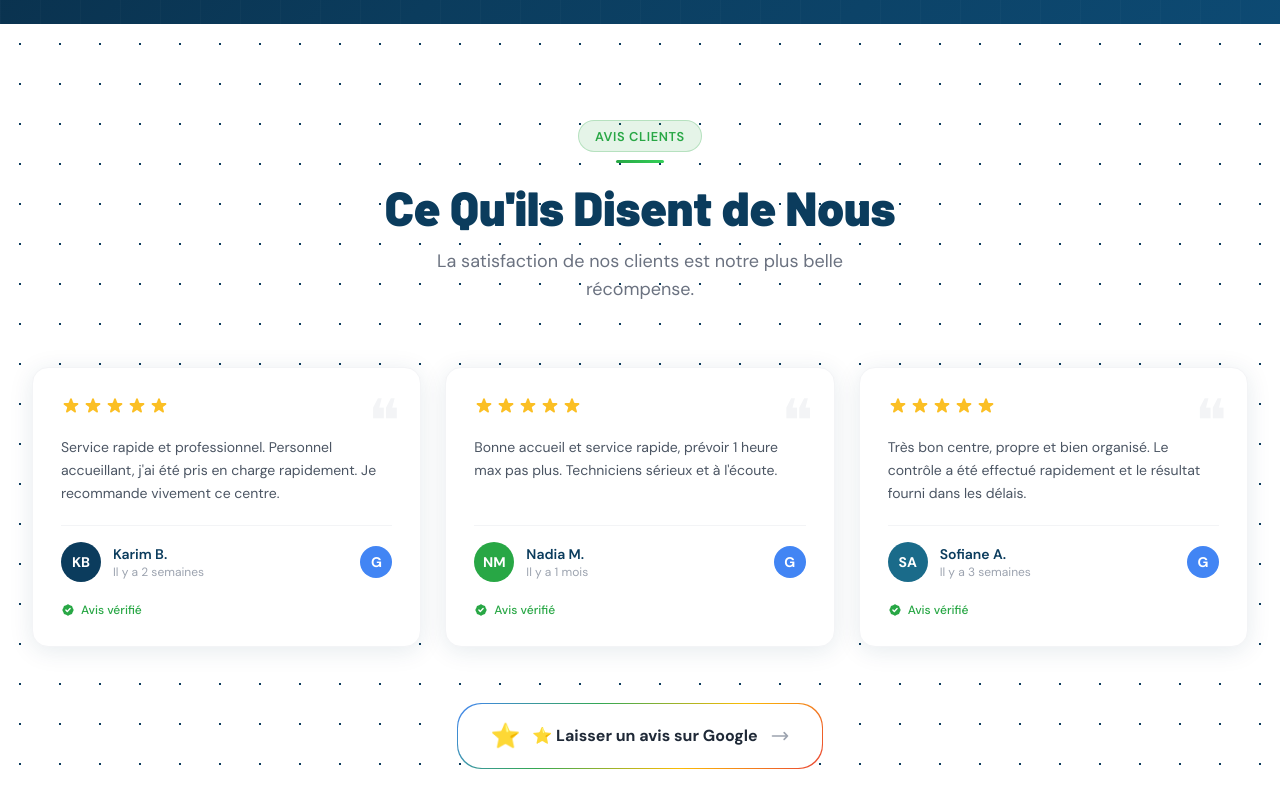
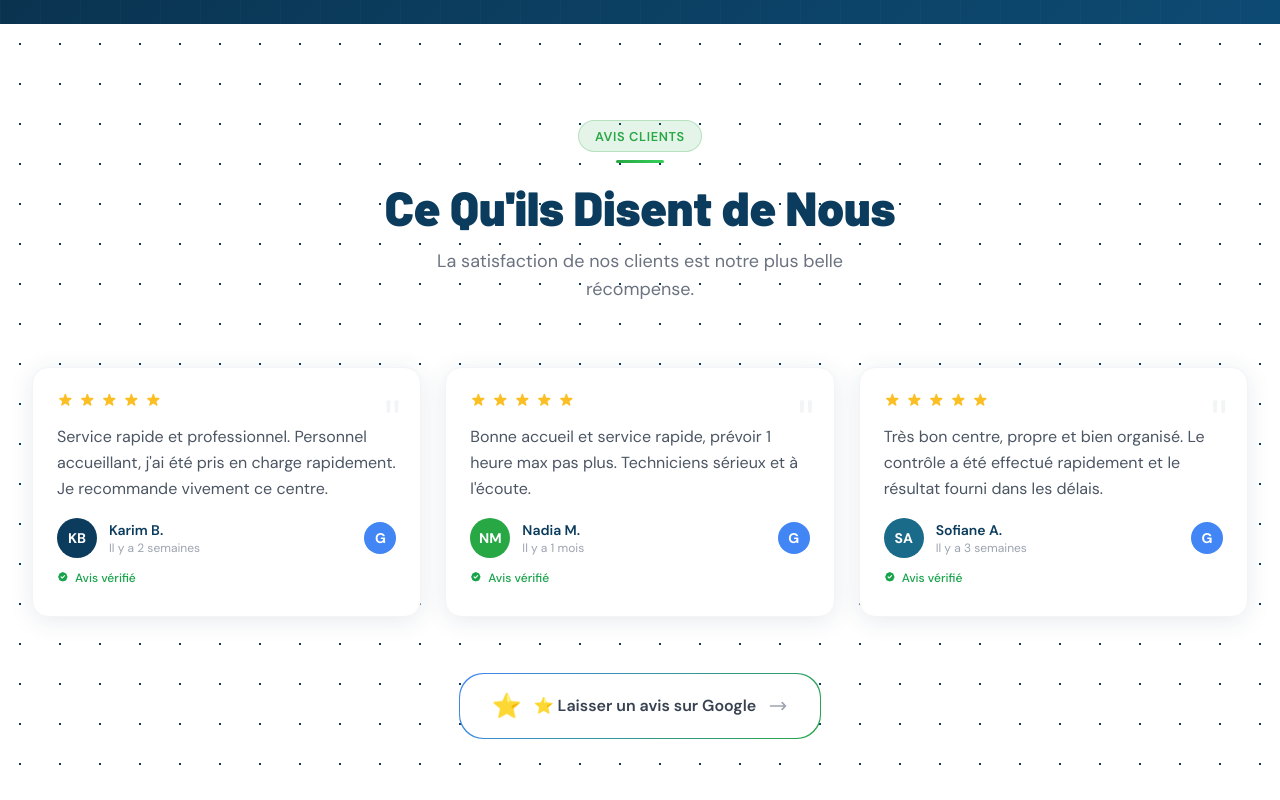
Before and after one commit to zakigaci/gaci-ct, a Next.js app in the folder gaci-ct/: page / in a window 1280 px wide. Shown: the part 3640-4440 px from the top of the page. Built offline with nearby package versions, Linux system fonts and the light colour scheme.

Commit message:
fix reviews

```diff
--- a/gaci-ct/src/components/Reviews.tsx
+++ b/gaci-ct/src/components/Reviews.tsx
@@ -7,7 +7,7 @@ function StarRating({ count = 5 }: { count?: number }) {
   return (
     <div className="flex gap-0.5">
       {Array.from({ length: count }).map((_, i) => (
-        <svg key={i} className="w-5 h-5 text-amber-400" fill="currentColor" viewBox="0 0 20 20">
+        <svg key={i} className="w-5 h-5 text-amber-400" fill="currentColor" viewBox="0 0 24 24">
           <path d="M9.049 2.927c.3-.921 1.603-.921 1.902 0l1.07 3.292a1 1 0 00.95.69h3.462c.969 0 1.371 1.24.588 1.81l-2.8 2.034a1 1 0 00-.364 1.118l1.07 3.292c.3.921-.755 1.688-1.54 1.118l-2.8-2.034a1 1 0 00-1.175 0l-2.8 2.034c-.784.57-1.838-.197-1.539-1.118l1.07-3.292a1 1 0 00-.364-1.118L2.98 8.72c-.783-.57-.38-1.81.588-1.81h3.461a1 1 0 00.951-.69l1.07-3.292z" />
         </svg>
       ))}
@@ -45,7 +45,6 @@ export default function Reviews() {
 
   return (
     <section id="reviews" className="py-24 bg-white relative overflow-hidden">
-      {/* Subtle bg pattern */}
       <div
         className="absolute inset-0 opacity-2"
         style={{
@@ -54,9 +53,10 @@ export default function Reviews() {
         }}
       />
 
-      <div className="max-w-7xl mx-auto px-4 sm:px-6 lg:px-8 relative">
+      <div className="max-w-7xl mx-auto px-4 sm:px-6 lg:px-8">
+        <div ref={ref} className={`text-center reveal ${visible ? 'visible' : ''}`}>
           {/* Header */}
-        <div ref={ref} className={`text-center mb-16 reveal ${visible ? 'visible' : ''}`}>
+          <div className="text-center mb-16">
             <span className="badge">{t('reviews.badge')}</span>
             <div className="flex justify-center mt-2 mb-5">
               <span className="deco-line" />
@@ -70,44 +70,44 @@ export default function Reviews() {
           </div>
 
           {/* Review cards */}
-        <div className={`grid md:grid-cols-3 gap-6 reveal ${visible ? 'visible' : ''}`}>
+          <div className="grid md:grid-cols-3 gap-6 text-left">
             {reviews.map((r, i) => (
               <div
                 key={i}
-              className="relative bg-white rounded-2xl p-7 shadow-card card-hover border border-gray-100 flex flex-col gap-5"
-              style={{ animationDelay: `${i * 0.15}s` }}
+                className="relative bg-white rounded-2xl p-6 shadow-card border border-gray-100 card-hover"
+                style={{ animationDelay: `${i * 0.1}s` }}
               >
                 {/* Quote mark */}
                 <div
-                className="absolute top-5 right-5 font-display text-6xl text-gray-100 font-900 leading-none select-none pointer-events-none"
+                  className="absolute top-5 right-5 font-display text-6xl text-gray-100 leading-none"
                   style={{ lineHeight: 1 }}
                 >
-                ❝
+                  "
                 </div>
 
                 {/* Stars */}
                 <StarRating />
 
                 {/* Text */}
-              <p className="text-gray-600 leading-relaxed text-sm flex-1">{r.text}</p>
+                <p className="text-gray-600 leading-relaxed mt-3 mb-4">{r.text}</p>
 
                 {/* Author row */}
-              <div className="flex items-center justify-between pt-4 border-t border-gray-100">
+                <div className="flex items-center justify-between">
                   <div className="flex items-center gap-3">
                     <div
-                    className="w-10 h-10 rounded-full flex items-center justify-center text-white text-sm font-bold flex-shrink-0"
+                      className="w-10 h-10 rounded-full flex items-center justify-center text-white text-sm font-bold"
                       style={{ background: r.color }}
                     >
                       {r.initials}
                     </div>
                     <div>
-                    <div className="font-semibold text-sm text-navy-900">{r.name}</div>
+                      <div className="font-semibold text-navy-900 text-sm">{r.name}</div>
                       <div className="text-gray-400 text-xs">{r.date}</div>
                     </div>
                   </div>
                   {/* Google G logo */}
                   <div
-                  className="w-8 h-8 rounded-full flex items-center justify-center text-sm font-bold text-white"
+                    className="w-8 h-8 rounded-full flex items-center justify-center text-white text-sm font-bold"
                     style={{ background: '#4285F4' }}
                   >
                     G
@@ -115,10 +115,8 @@ export default function Reviews() {
                 </div>
 
                 {/* Verified badge */}
-              <div
-                className="inline-flex items-center gap-1.5 text-xs text-accent-500 font-medium"
-              >
-                <svg className="w-3.5 h-3.5" fill="currentColor" viewBox="0 0 20 20">
+                <div className="inline-flex items-center gap-1 mt-3 text-xs text-green-600 font-medium">
+                  <svg className="w-3.5 h-3.5" fill="currentColor" viewBox="0 0 24 24">
                     <path fillRule="evenodd" d="M6.267 3.455a3.066 3.066 0 001.745-.723 3.066 3.066 0 013.976 0 3.066 3.066 0 001.745.723 3.066 3.066 0 012.812 2.812c.051.643.304 1.254.723 1.745a3.066 3.066 0 010 3.976 3.066 3.066 0 00-.723 1.745 3.066 3.066 0 01-2.812 2.812 3.066 3.066 0 00-1.745.723 3.066 3.066 0 01-3.976 0 3.066 3.066 0 00-1.745-.723 3.066 3.066 0 01-2.812-2.812 3.066 3.066 0 00-.723-1.745 3.066 3.066 0 010-3.976 3.066 3.066 0 00.723-1.745 3.066 3.066 0 012.812-2.812zm7.44 5.252a1 1 0 00-1.414-1.414L9 10.586 7.707 9.293a1 1 0 00-1.414 1.414l2 2a1 1 0 001.414 0l4-4z" clipRule="evenodd" />
                   </svg>
                   {t('reviews.verified')}
@@ -128,29 +126,24 @@ export default function Reviews() {
           </div>
 
           {/* Google CTA */}
-        <div className={`mt-14 text-center reveal ${visible ? 'visible' : ''}`}>
-          <div
-            className="inline-block rounded-3xl p-px"
-            style={{ background: 'linear-gradient(135deg, #4285F4, #34A853, #FBBC05, #EA4335)' }}
-          >
+          <div className="mt-14 text-center">
+            <div className="inline-block rounded-3xl p-px" style={{ background: 'linear-gradient(135deg, #4285F4, #28A745)' }}>
               <a
-              href="https://maps.google.com"
+                href="https://g.page/r/CU-FLCz6r9xMEBE/review"
                 target="_blank"
                 rel="noopener noreferrer"
-              className="flex items-center gap-3 bg-white hover:bg-gray-50 transition-colors px-8 py-4 rounded-3xl font-bold text-gray-800 text-base group"
+                className="flex items-center gap-3 bg-white rounded-3xl px-8 py-4 font-semibold text-gray-700 hover:bg-gray-50 transition-colors"
               >
                 <span className="text-2xl">⭐</span>
                 <span>{t('reviews.googleCta')}</span>
-              <svg
-                className="w-5 h-5 text-gray-400 group-hover:translate-x-1 transition-transform"
-                fill="none" viewBox="0 0 24 24" stroke="currentColor" strokeWidth={2}
-              >
+                <svg className="w-5 h-5 text-gray-400" fill="none" viewBox="0 0 24 24" stroke="currentColor" strokeWidth={2}>
                   <path strokeLinecap="round" strokeLinejoin="round" d="M17 8l4 4m0 0l-4 4m4-4H3" />
                 </svg>
               </a>
             </div>
           </div>
         </div>
+      </div>
     </section>
   );
 }
```
Lines whose indentation alone changed are shown as unchanged.
